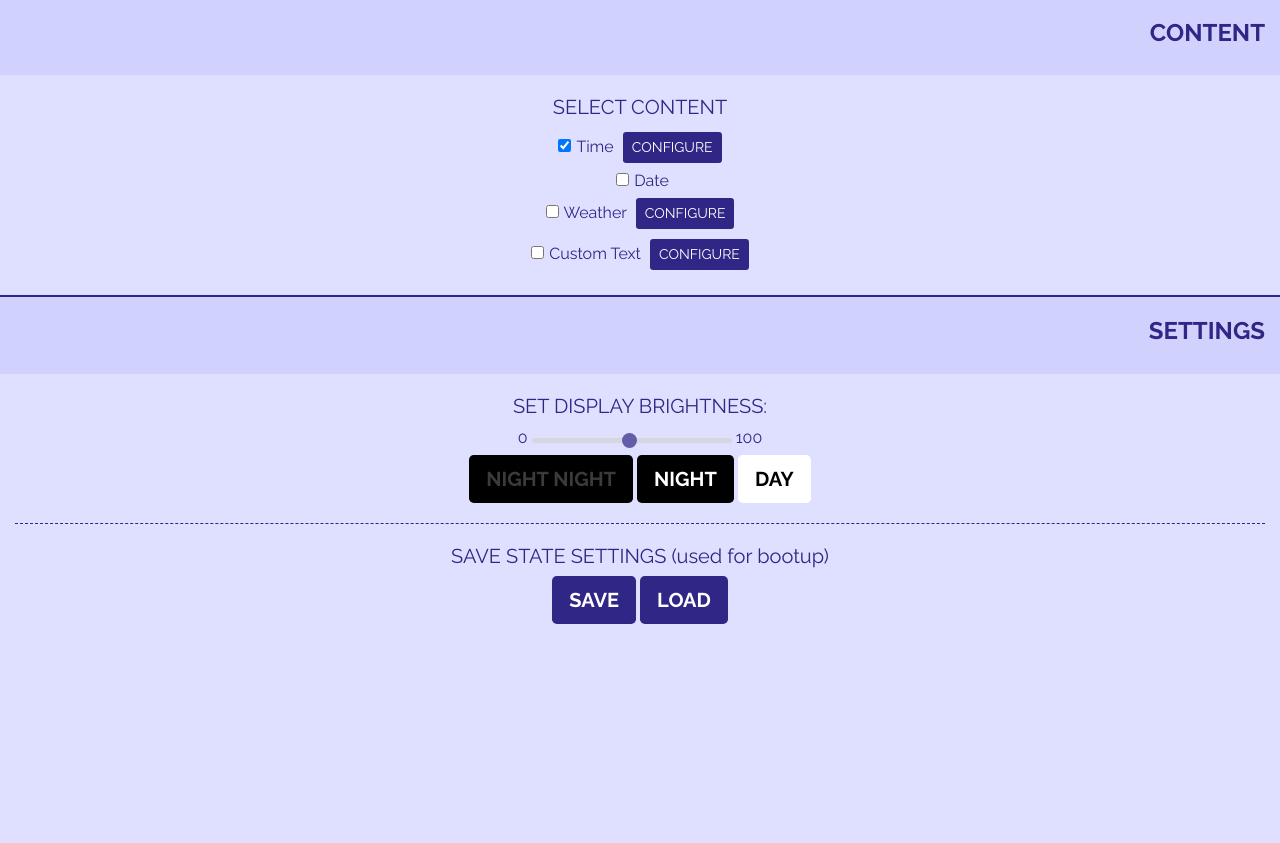
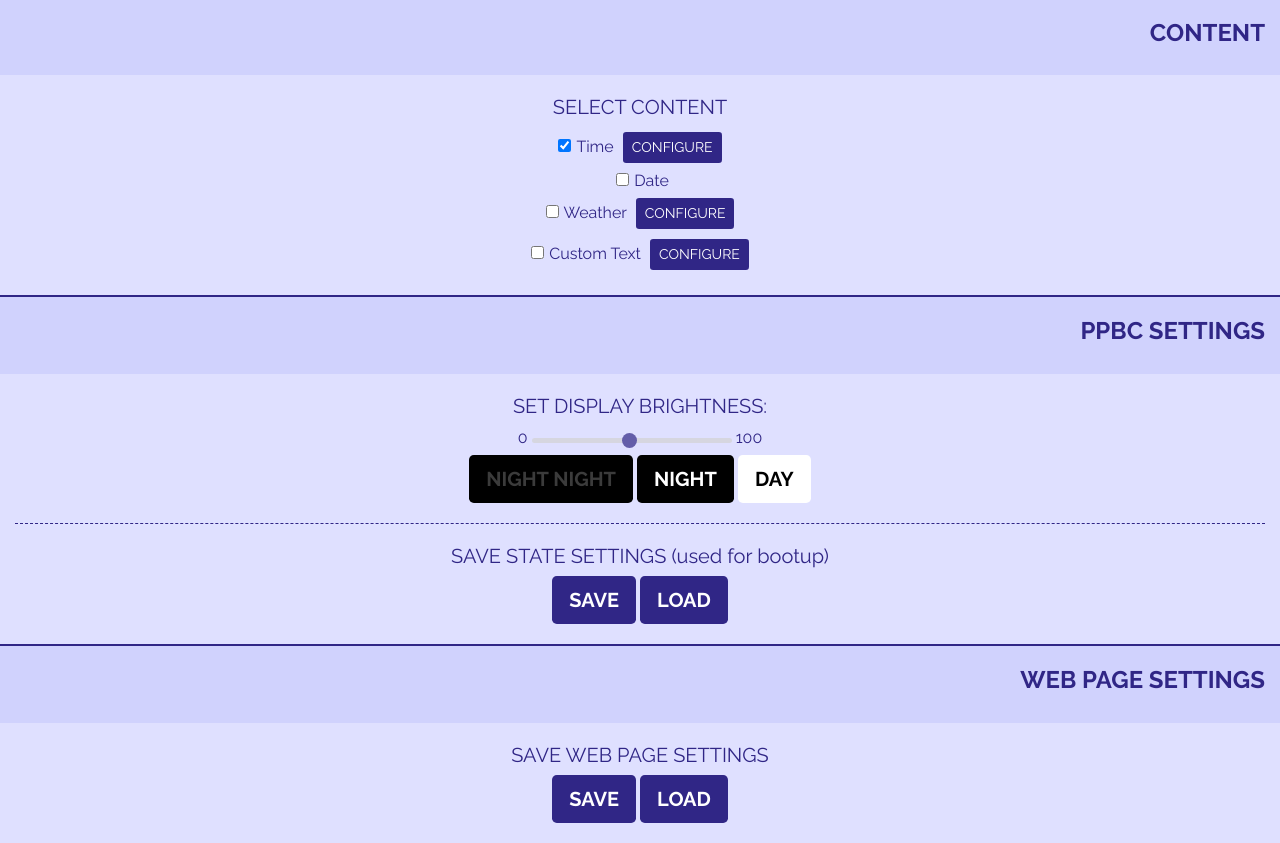
Before and after one commit to lancewilhelm/pingPongBallClock, a Flask app: page / in a window 1280 px wide. Shown: the part 1019-1862 px from the top of the page. Before the commit the page ends 1643 px from the top, so only its background shows below. Run offline with Flask 2, Linux system fonts and the light colour scheme; data that the repository does not hold is empty; parts of the project's set-up code (start-up, migrations or seed data) failed here and were passed over; some libraries are stand-ins or nearby versions.

Commit message:
trying to load web page settings and show them

```diff
--- a/code/flaskUtils.py
+++ b/code/flaskUtils.py
@@ -146,3 +146,8 @@ def setTimeFormat():
 	PPB.timeFormat = timeFormat
 
 	return ""
+
+# Flask Web PageSettings API
+@app.route("/api/webpagesettings", methods=['GET'])
+def updateWebPageSettings():
+	return PPB.webPageTitle
--- a/code/static/js/script.js
+++ b/code/static/js/script.js
@@ -1,3 +1,20 @@
+function loadWebSettings(){
+	origin = window.location.origin
+	var xhttp = new XMLHttpRequest();
+	xhttp.onreadystatechange = function() {
+		if (this.readyState == 4 && this.status == 200) {
+			responseTextArray = this.responseText
+			console.log(responseTextArray)
+			// document.getElementById("gates-list").innerHTML = text;
+		}
+	};
+
+	xhttp.open("GET", "/api/webpagesettings", true);
+	xhttp.setRequestHeader("Content-type", "application/x-www-form-urlencoded");
+	xhttp.send("");
+
+}
+
 function setCustomBGColor(color){
 	origin = window.location.origin
 	var xhttp = new XMLHttpRequest();
--- a/code/templates/index.html
+++ b/code/templates/index.html
@@ -11,9 +11,9 @@
     <style>
     </style>
 </head>
-<body>
+<body onload="loadWebSettings()">
     <div class="jumbotron text-left">
-        <h1>PING PONG CLOCK</h1>
+        <h1 id="pageTitle">PING PONG CLOCK</h1>
     </div>
     <div class="container-fluid text-center bg">
         <div class="row bg-header">
@@ -182,7 +182,7 @@
 	<div class="container-fluid text-center bg">
 		<div class="row bg-header">
 			<div class="col-sm text-right">
-				<h4>SETTINGS</h4>
+				<h4>PPBC SETTINGS</h4>
 			</div>
 		</div>
 		<div class="row">
@@ -207,6 +207,27 @@
 					SAVE
 				</button>
 				<button class="btn btn-lg btn-purple" type="button" onclick="settings('load')">
+					LOAD
+				</button>
+			</div>
+		</div>
+	</div>
+
+	<hr class="major">
+
+	<div class="container-fluid text-center bg">
+		<div class="row bg-header">
+			<div class="col-sm text-right">
+				<h4>WEB PAGE SETTINGS</h4>
+			</div>
+		</div>
+		<div class="row">
+			<div class="col-sm">
+				<h5>SAVE WEB PAGE SETTINGS</h5>
+				<button class="btn btn-lg btn-purple" type="button" onclick="webSettings('save')">
+					SAVE
+				</button>
+				<button class="btn btn-lg btn-purple" type="button" onclick="webSettings('load')">
 					LOAD
 				</button>
 			</div>
--- /dev/null
+++ b/code/webpagesettings.txt
@@ -0,0 +1 @@
+{"title": "PING PONG BALL CLOCK"}
```
Also changed, not shown: code/LEDUtils.py (+10 -1 lines).
